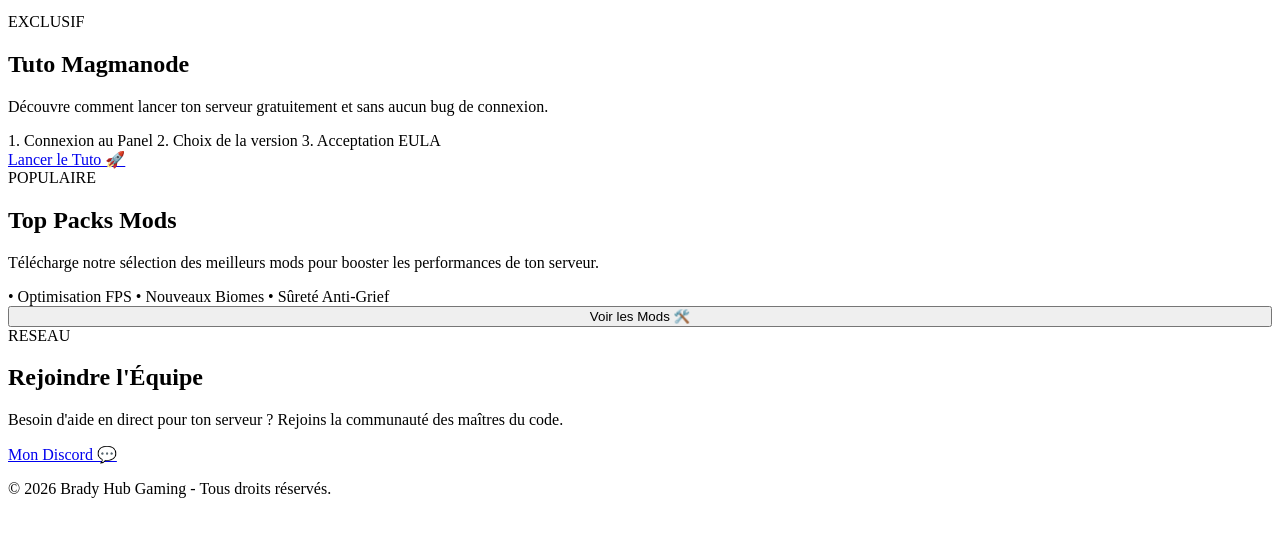
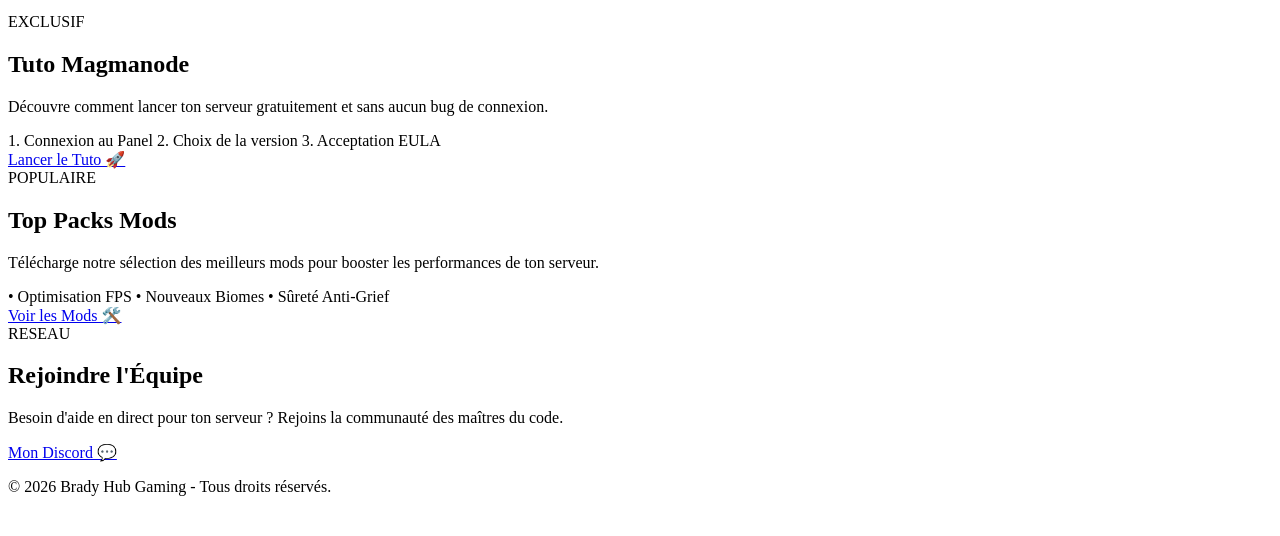
Before and after one commit to mouendjibrady-cmyk/brady-hub-gaming, a plain HTML site: page index.html in a window 1280 px wide. Shown: the part 102-638 px from the top of the page. Drawn offline with Linux system fonts and the light colour scheme.

Commit message:
Add files via upload

```diff
--- a/index.html
+++ b/index.html
@@ -39,7 +39,8 @@
                 <span>• Sûreté Anti-Grief</span>
             </div>
             <!-- CHANGEMENT ICI : On ajoute l'action onclick -->
-            <button onclick="ouvrirPopUp()" class="bouton-lien" style="width:100%; cursor:pointer;">Voir les Mods 🛠️</button>
+            <a href="#" onclick="ouvrirPopUp(); return false;" class="bouton-lien" style="display:block;">Voir les Mods 🛠️</a>
+
         </div>
 
         <!-- Carte 3 : Espace Communauté -->
```
